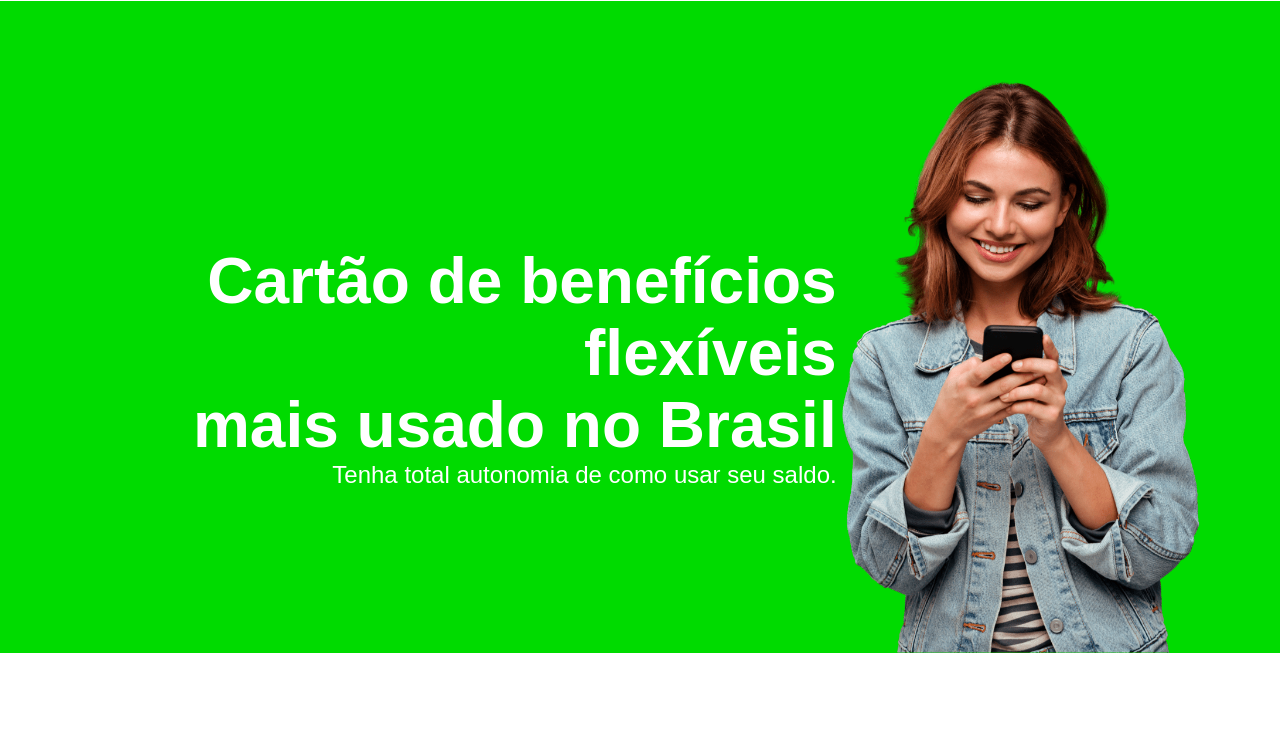
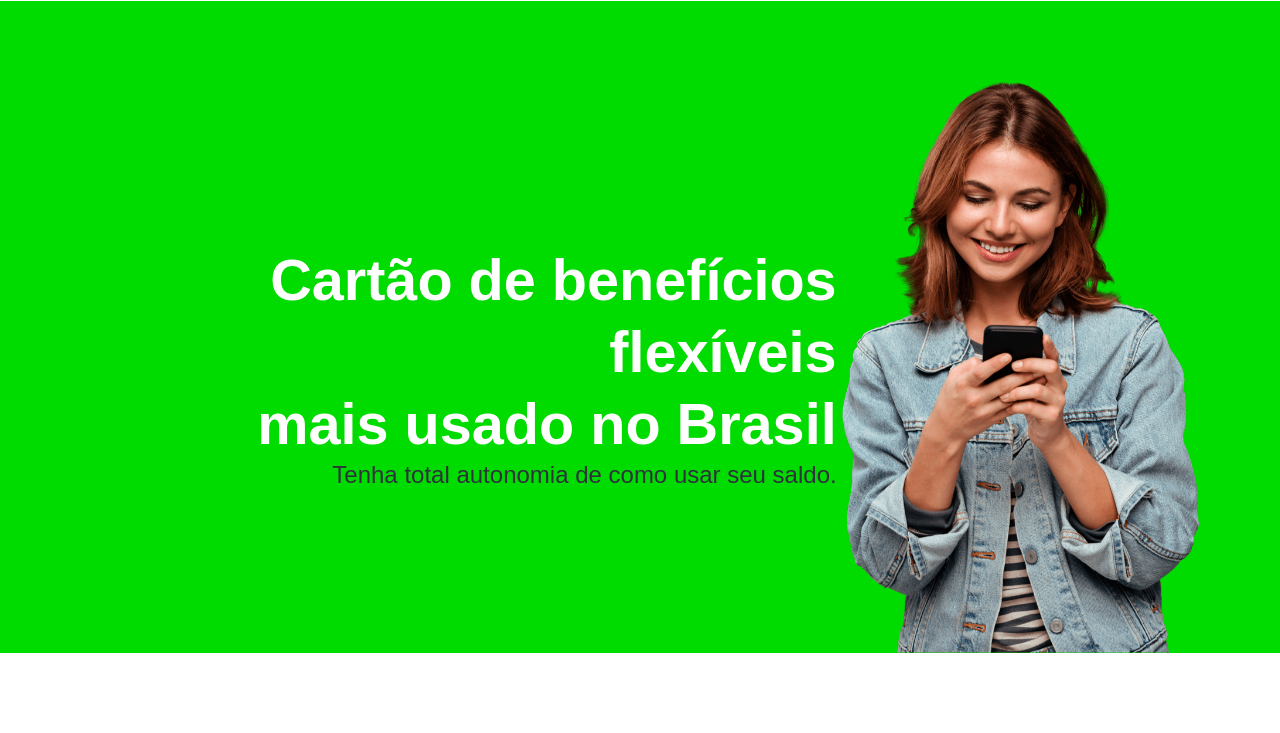
Before and after one commit to marcosdnj/kronos, a plain HTML site: page index.html in a window 1280 px wide. Shown: the part 67-800 px from the top of the page. Drawn offline with Linux system fonts and the light colour scheme.

Commit message:
new html and css changes

```diff
--- a/css/beneficios.css
+++ b/css/beneficios.css
@@ -44,6 +44,7 @@
 .beneficios-introducao li:hover{
     background-color: #00db00 ;
     color: #2e323b;
+    cursor: default;
 }
 
 
--- a/css/introducao.css
+++ b/css/introducao.css
@@ -18,14 +18,14 @@
     max-width: 90%;
 }
 .introducao h1{
-    font-size: 4rem;
-    line-height: 1.125;
+    font-size: 3.6rem;
+    line-height: 1.25;
     color: white;
 }
 
 .introducao p{
     grid: 1;
-    color: white;
+    color: #2e323b;
     font-size: 1.5rem;
 
 
```
